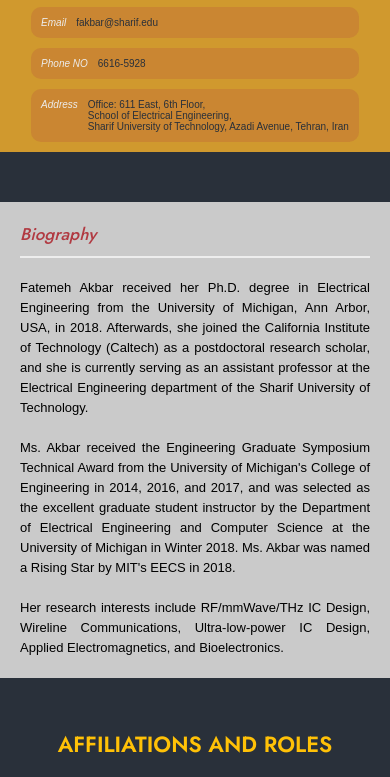
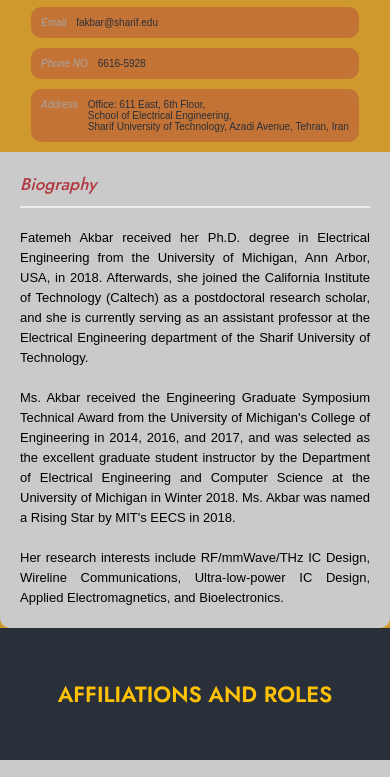
Before and after one commit to aminfallahzadeh/dr-akbar, a website: page index.html in a window 390 px wide. Shown: the part 277-1054 px from the top of the page. Drawn offline with Linux system fonts and the light colour scheme; a web font is replaced by a local one.

Commit message:
humans txt

```diff
--- a/css/style.css
+++ b/css/style.css
@@ -150,7 +150,8 @@
 
 .header {
   margin-top: 25rem;
-  padding: 0 30rem; }
+  padding: 0 30rem;
+  position: relative; }
   @media (max-width: 93.75em) {
     .header {
       padding: 0 20rem; } }
@@ -177,7 +178,7 @@
       .header__card {
         border-radius: 1rem;
         width: 100%; } }
-    @media (max-width: 56.25em) {
+    @media (max-width: 37.5em) {
       .header__card {
         border-radius: 0; } }
     .header__card::before {
@@ -185,7 +186,7 @@
       background-color: #222830;
       position: absolute;
       width: 92rem;
-      height: 25rem;
+      height: 100%;
       top: -2rem;
       left: -3.96rem;
       z-index: -1; }
@@ -235,8 +236,7 @@
       display: flex;
       justify-content: flex-start;
       align-items: center;
-      text-align: left;
-      padding: 1rem 40% 1rem 2rem; }
+      padding: 1rem 2rem 1rem 40%; }
       @media (max-width: 56.25em) {
         .header__card--info {
           justify-content: center;
@@ -252,7 +252,7 @@
             display: flex;
             flex-direction: column; } }
         .header__card--info-list li {
-          background: rgba(177, 58, 66, 0.2);
+          background: rgba(177, 58, 66, 0.4);
           border-radius: 1rem;
           padding: 1rem;
           color: #29303a;
@@ -267,7 +267,35 @@
               color: #777; }
           .header__card--info-list li span {
             font-style: italic;
-            color: #ededed; }
+            color: #a5a5a5; }
+    .header__card--about {
+      -webkit-clip-path: polygon(0 0, 36% 0, 36% 31%, 100% 32%, 100% 100%, 0 100%);
+      clip-path: polygon(0 0, 36% 0, 36% 18%, 100% 18%, 100% 100%, 0 100%);
+      margin: 0 auto;
+      position: absolute;
+      top: 22rem;
+      width: 100%; }
+      @media (max-width: 56.25em) {
+        .header__card--about {
+          -webkit-clip-path: none;
+          clip-path: none;
+          border-radius: 1rem;
+          position: static; } }
+      @media (max-width: 37.5em) {
+        .header__card--about {
+          border-radius: 0; } }
+      .header__card--about h3 {
+        width: 25rem; }
+        @media (max-width: 56.25em) {
+          .header__card--about h3 {
+            width: 100%; } }
+      .header__card--about p {
+        padding-top: 2rem; }
+        @media (max-width: 56.25em) {
+          .header__card--about p {
+            padding: 0; } }
+      .header__card--about-text {
+        border-radius: 0 0 1rem 1rem; }
 
 .item1 {
   grid-area: 1 / 1 / 2 / 2; }
@@ -283,38 +311,12 @@
   position: absolute;
   background-color: #29303a;
   bottom: 0;
-  right: 0;
+  left: 0;
   height: 9rem;
   width: 37%; }
   @media (max-width: 56.25em) {
     .corner {
       display: none; } }
-  .corner::after {
-    content: "";
-    display: block;
-    position: absolute;
-    top: 0;
-    right: 0;
-    width: 100%;
-    height: 1rem;
-    background-color: #777; }
-
-.about {
-  margin-top: 10rem;
-  padding: 0 30rem; }
-  @media (max-width: 93.75em) {
-    .about {
-      padding: 0 20rem; } }
-  @media (max-width: 75em) {
-    .about {
-      padding: 0 8rem; } }
-  @media (max-width: 56.25em) {
-    .about {
-      padding: 0 5rem; } }
-  @media (max-width: 37.5em) {
-    .about {
-      margin-top: 5rem;
-      padding: 0; } }
 
 .navbar {
   position: fixed;
@@ -497,7 +499,7 @@
   transform: translateY(-100rem); }
 
 .projects {
-  margin-top: 10rem;
+  margin-top: 6rem;
   padding: 0 30rem; }
   @media (max-width: 93.75em) {
     .projects {
@@ -513,7 +515,7 @@
       margin-top: 5rem;
       padding: 0 2rem; } }
   .projects__container {
-    margin-top: 10rem;
+    margin-top: 6rem;
     display: inline-grid;
     grid-template-columns: 1fr 1fr 1fr;
     column-gap: 5rem;
@@ -569,6 +571,10 @@
         @media (max-width: 75em) {
           .projects__container--card img {
             width: 7rem; } }
+        @media (max-width: 37.5em) {
+          .projects__container--card img {
+            filter: grayscale(0);
+            -webkit-filter: grayscale(0); } }
       .projects__container--card i {
         font-size: 2rem;
         border: 1px solid #777;
@@ -842,7 +848,7 @@
       margin-top: 4rem; }
 
 .roles {
-  margin-top: 10rem;
+  margin-top: 50rem;
   padding: 0 30rem; }
   @media (max-width: 93.75em) {
     .roles {
@@ -852,6 +858,7 @@
       padding: 0 8rem; } }
   @media (max-width: 56.25em) {
     .roles {
+      margin-top: 6rem;
       padding: 0 5rem; } }
   @media (max-width: 37.5em) {
     .roles {
@@ -861,7 +868,7 @@
     display: flex;
     justify-content: center;
     align-items: center;
-    margin-top: 10rem; }
+    margin-top: 6rem; }
     @media (max-width: 37.5em) {
       .roles__text {
         margin-top: 5rem; } }
@@ -899,7 +906,7 @@
         margin-top: 1.5rem; }
 
 .news {
-  margin-top: 10rem;
+  margin-top: 6rem;
   padding: 0 30rem; }
   @media (max-width: 93.75em) {
     .news {
@@ -915,7 +922,7 @@
       margin-top: 5rem;
       padding: 0; } }
   .news__text {
-    margin-top: 10rem; }
+    margin-top: 6rem; }
     @media (max-width: 37.5em) {
       .news__text {
         margin-top: 5rem; } }
--- a/index.html
+++ b/index.html
@@ -119,29 +119,35 @@
                     </li>
                 </ul>
             </div>
+
+            <div class="header__card--about">
+                <div class="header__card--about-text textBox">
+                    <h3 class="heading-tertiary">Biography</h3>
+                    <p class="paragraph">
+                        Fatemeh Akbar received her Ph.D. degree in Electrical Engineering from the University of
+                        Michigan,
+                        Ann Arbor, USA, in 2018. Afterwards, she joined the California Institute of Technology (Caltech)
+                        as
+                        a postdoctoral research scholar, and she is currently serving as an assistant professor at the
+                        Electrical Engineering department of the Sharif University of Technology.<br><br>
+                        Ms. Akbar received the Engineering Graduate Symposium Technical Award from the University of
+                        Michigan's College of Engineering in 2014, 2016, and 2017, and was selected as the excellent
+                        graduate student instructor by the Department of Electrical Engineering and Computer Science at
+                        the
+                        University of Michigan in Winter 2018. Ms. Akbar was named a Rising Star by MIT's EECS in
+                        2018.<br><br>
+                        Her research interests include RF/mmWave/THz IC Design, Wireline Communications, Ultra-low-power
+                        IC
+                        Design, Applied Electromagnetics, and Bioelectronics.
+                    </p>
+                </div>
+            </div>
         </div>
+
 
     </header>
 
     <main>
-        <div class="about ">
-            <div class="about__text textBox">
-                <h3 class="heading-tertiary">Biography</h3>
-                <p class="paragraph">
-                    Fatemeh Akbar received her Ph.D. degree in Electrical Engineering from the University of Michigan,
-                    Ann Arbor, USA, in 2018. Afterwards, she joined the California Institute of Technology (Caltech) as
-                    a postdoctoral research scholar, and she is currently serving as an assistant professor at the
-                    Electrical Engineering department of the Sharif University of Technology.<br><br>
-                    Ms. Akbar received the Engineering Graduate Symposium Technical Award from the University of
-                    Michigan's College of Engineering in 2014, 2016, and 2017, and was selected as the excellent
-                    graduate student instructor by the Department of Electrical Engineering and Computer Science at the
-                    University of Michigan in Winter 2018. Ms. Akbar was named a Rising Star by MIT's EECS in
-                    2018.<br><br>
-                    Her research interests include RF/mmWave/THz IC Design, Wireline Communications, Ultra-low-power IC
-                    Design, Applied Electromagnetics, and Bioelectronics.
-                </p>
-            </div>
-        </div>
 
         <div class="roles">
             <h1 class="heading-primary">Affiliations and roles</h1>
```
